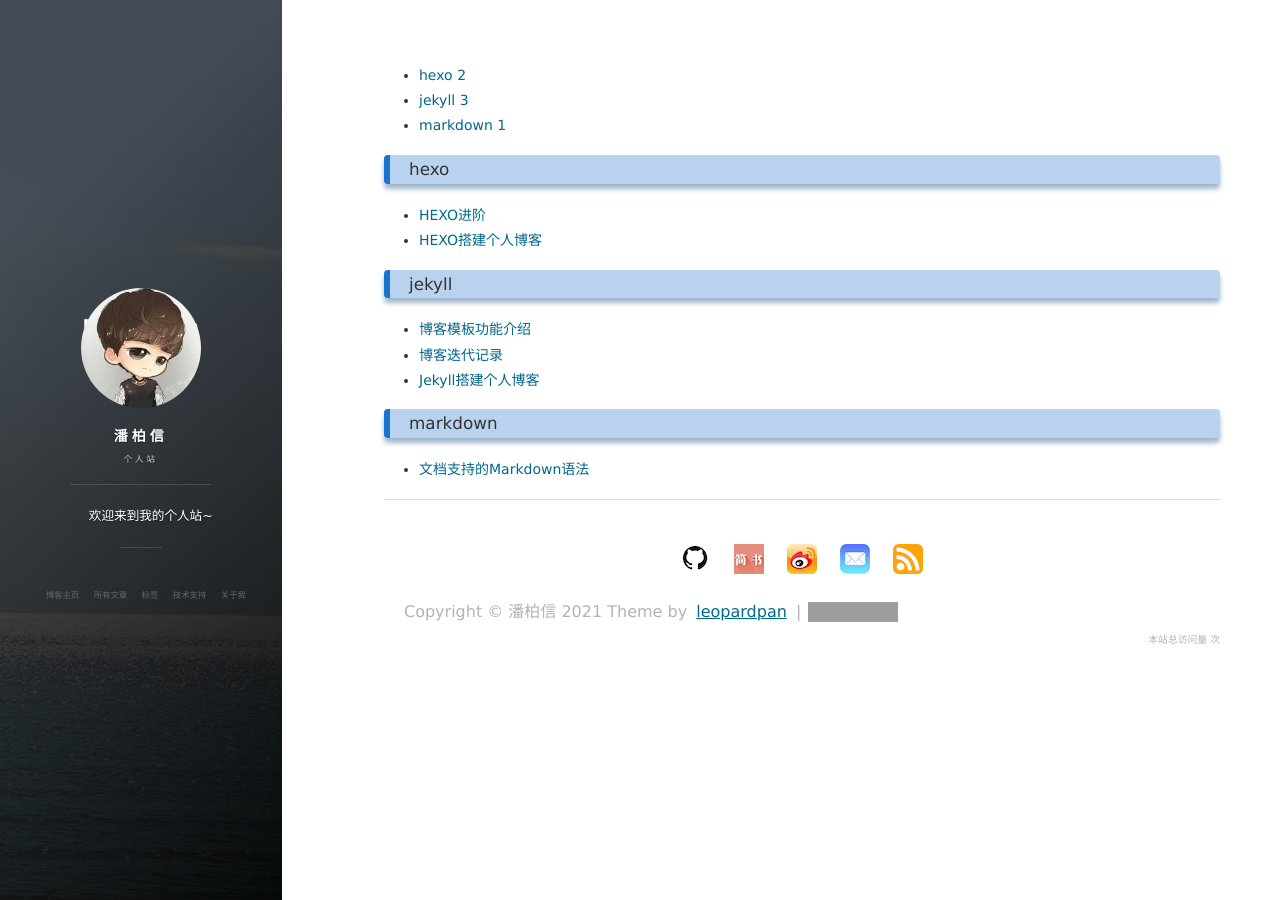
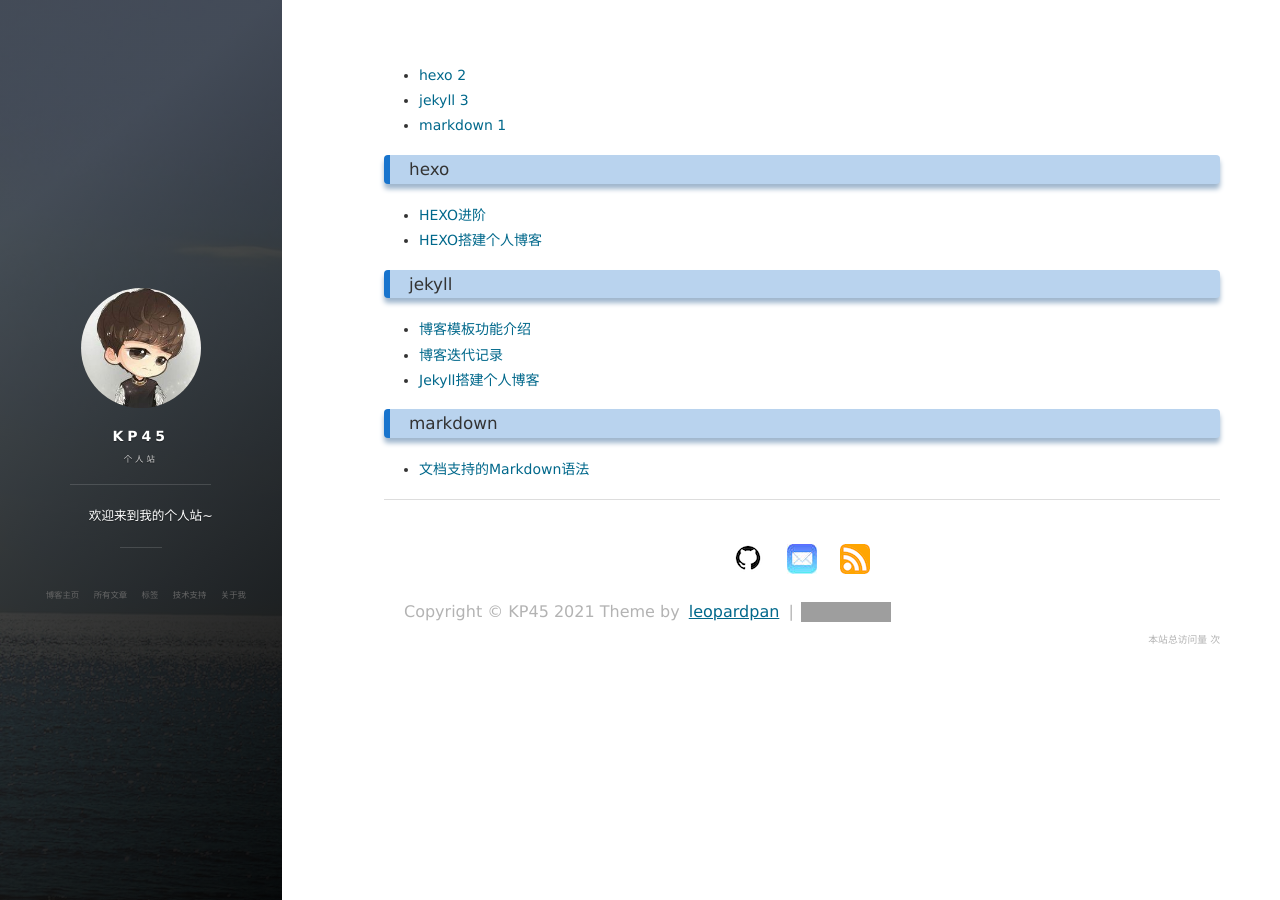
Before and after one commit to kevinpan45/kevinpan45.github.io, a Jekyll site: the page built from tags.html, in a window 1280 px wide. Built offline with Jekyll 4.4.1, drawn with Linux system fonts in a browser that asks for light colours; nearby versions of some CDN libraries; comment, search, counter and statistics services are not loaded; grey boxes are pictures that could not be loaded.

Commit message:
update profile

```diff
--- a/_config.yml
+++ b/_config.yml
@@ -1,12 +1,12 @@
 # Basic
-title: 潘柏信
+title: KP45
 subtitle: 个人站
 description: 欢迎来到我的个人站~
 # 头像里面的标题
-avatarTitle: leopardpan
+avatarTitle: KP45
 # 头像里面的描述
-avatarDesc: iOS / 机器学习
-url: "https://leopardpan.cn"
+avatarDesc: CS / 机器学习
+url: "https://kevinpan45.github.io/"
 
 # 博客是否自动生成目录，false为不生成
 enableToc: true
@@ -14,30 +14,30 @@
 # Comment
 comment:
     # livere: MTAyMC81MDk5NC8yNzQ3Ng  # https://www.livere.com
-    disqus: leopard
+    disqus: KP45
     # uyan: 2143225  # 有言id,登录有言官网申请
 
 # Social
 social:
-    weibo: 5366874726
-    github: leopardpan
+    # weibo: 5366874726
+    github: kevinpan45
     # zhihu: panpanleopard
     # juejin: xxx
-    jianshu: 2ada30d8d0f7
+    # jianshu: 2ada30d8d0f7
     # twitter:
-    mail: leopardpan@icloud.com
+    mail: kevinpan45@163.com
 
 
 # 百度统计
 # 使用博客模板请去掉或者更换 id
-baidu:
-    id: 8ba1c6be0953b6f9c2ba38e57f615421
+# baidu:
+#     id: 8ba1c6be0953b6f9c2ba38e57f615421
 
 # Google Analytics
 # 使用博客模板请去掉或者更换 id
-ga:
-    id: UA-84134159-3
-    host: auto
+# ga:
+#     id: UA-84134159-3
+#     host: auto
 
 
 # 《----------------- 上面的信息修改成你自己的 ---------------------------》
```
